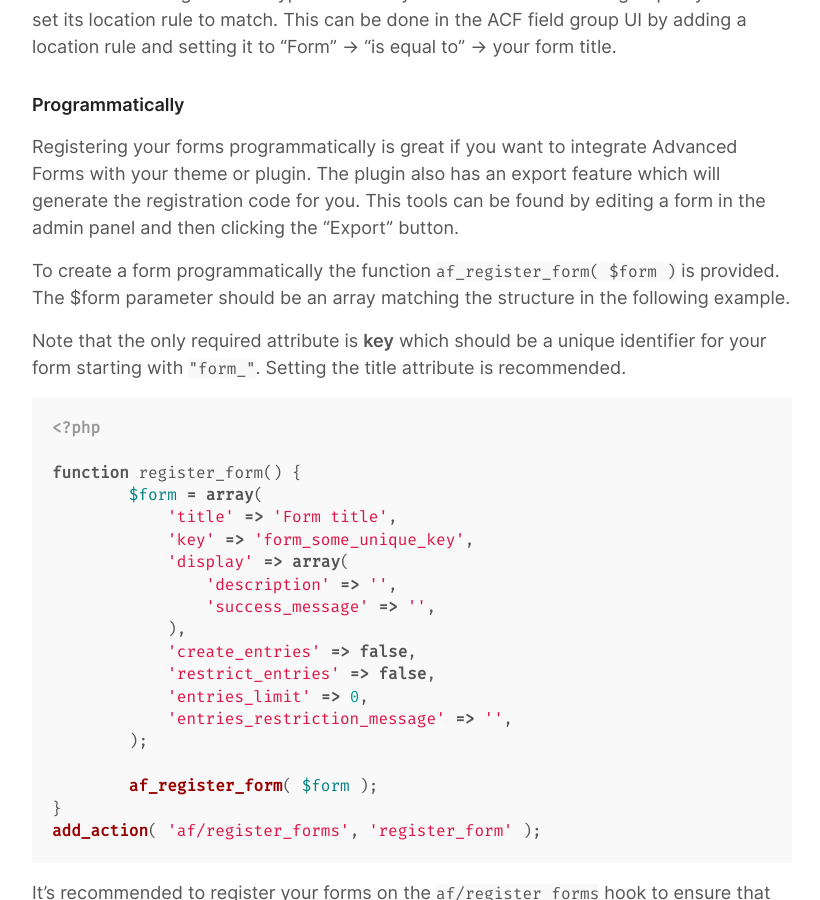
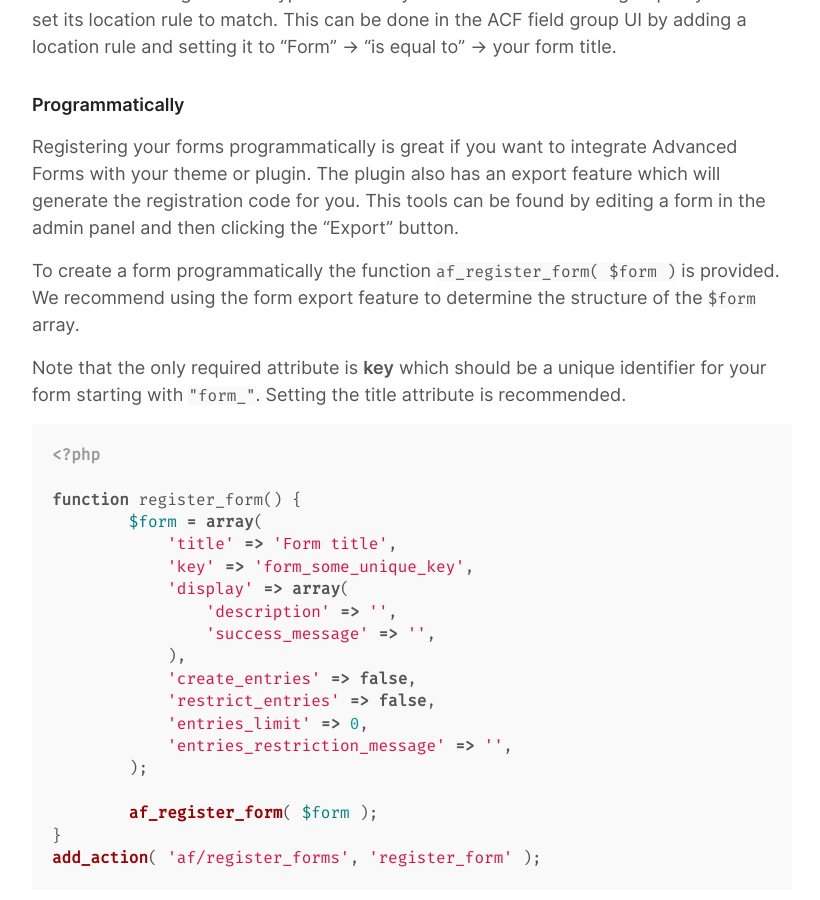
Before and after one commit to advancedforms/advancedforms.github.io, a Jekyll site: the page built from _posts/2016-12-25-creating-a-form.markdown, in a window 1280 px wide and 900 px high, scrolled down 848 px. Shown: the whole window, without its empty margins (28-848 px from the left). Built offline with Jekyll 4.4.1, drawn with Linux system fonts in a browser that asks for light colours; comment, search, counter and statistics services are not loaded.

Commit message:
Added note about using export feature to get $form

```diff
--- a/_posts/2016-12-25-creating-a-form.markdown
+++ b/_posts/2016-12-25-creating-a-form.markdown
@@ -20,7 +20,7 @@ The fields connected to a form are set up through Advanced Custom Fields allowin
 
 Registering your forms programmatically is great if you want to integrate Advanced Forms with your theme or plugin. The plugin also has an export feature which will generate the registration code for you. This tools can be found by editing a form in the admin panel and then clicking the "Export" button.
 
-To create a form programmatically the function `af_register_form( $form )` is provided. The $form parameter should be an array matching the structure in the following example.
+To create a form programmatically the function `af_register_form( $form )` is provided. We recommend using the form export feature to determine the structure of the `$form` array.
 
 Note that the only required attribute is **key** which should be a unique identifier for your form starting with `"form_"`. Setting the title attribute is recommended.
 
```
